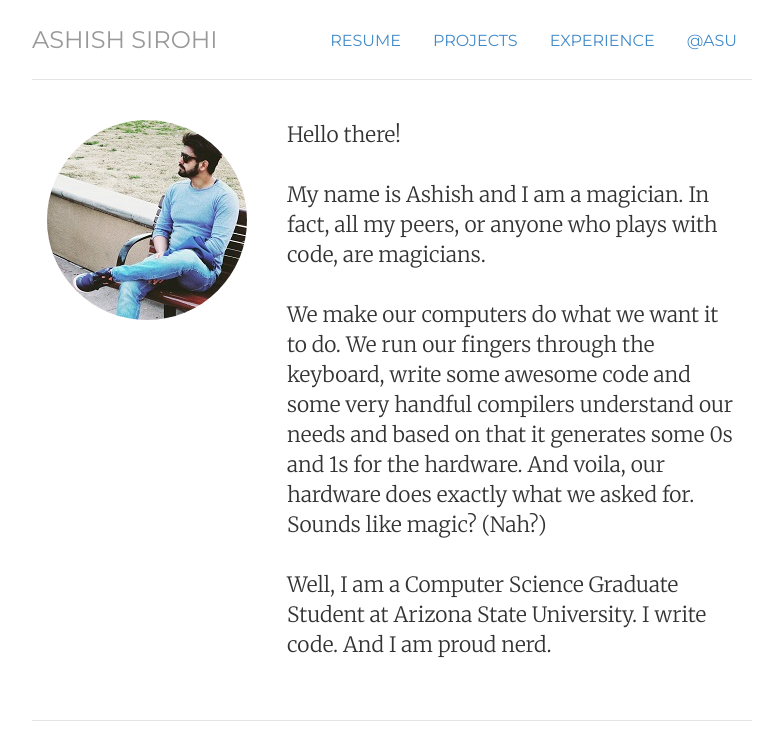
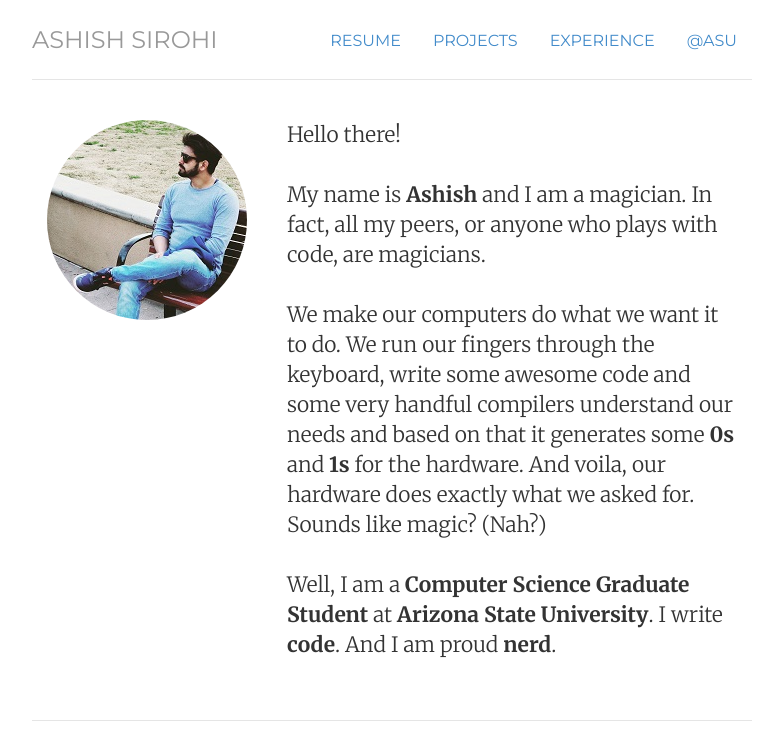
Before and after one commit to ashishsirohi/ashishsirohi.github.io, a Jekyll site: the page built from index.html, in a window 1280 px wide, cut to the strip 0-736 px from the top of the page. Shown: the whole strip, without its empty margins (248-1031 px from the left). Built offline with Jekyll 4.4.1, drawn with Linux system fonts in a browser that asks for light colours.

Commit message:
Updating About Page

```diff
--- a/index.html
+++ b/index.html
@@ -13,9 +13,9 @@ description: Graduate Student at Arizona State
 	</div>
 	<div itemscope itemtype="http://data-vocabulary.org/Person" class="col-sm-8">
 	<p class="lead">Hello there!<br><br>
-	My name is Ashish and I am a magician. In fact, all my peers, or anyone who plays with code, are magicians.
-	<br><br>We make our computers do what we want it to do. We run our fingers through the keyboard, write some awesome code and some very handful compilers understand our needs and based on that it generates some 0s and 1s for the hardware. And voila, our hardware does exactly what we asked for. Sounds like magic? (Nah?)<br><br>
-	Well, I am a Computer Science Graduate Student at Arizona State University. I write code. And I am proud nerd.</p>
+	My name is <b>Ashish</b> and I am a magician. In fact, all my peers, or anyone who plays with code, are magicians.
+	<br><br>We make our computers do what we want it to do. We run our fingers through the keyboard, write some awesome code and some very handful compilers understand our needs and based on that it generates some <b>0s</b> and <b>1s</b> for the hardware. And voila, our hardware does exactly what we asked for. Sounds like magic? (Nah?)<br><br>
+	Well, I am a <b>Computer Science Graduate Student</b> at <b>Arizona State University</b>. I write <b>code</b>. And I am proud <b>nerd</b>.</p>
 	<p></p>
 	</div>
 </div>
```
Also changed, not shown: 1 other file.
